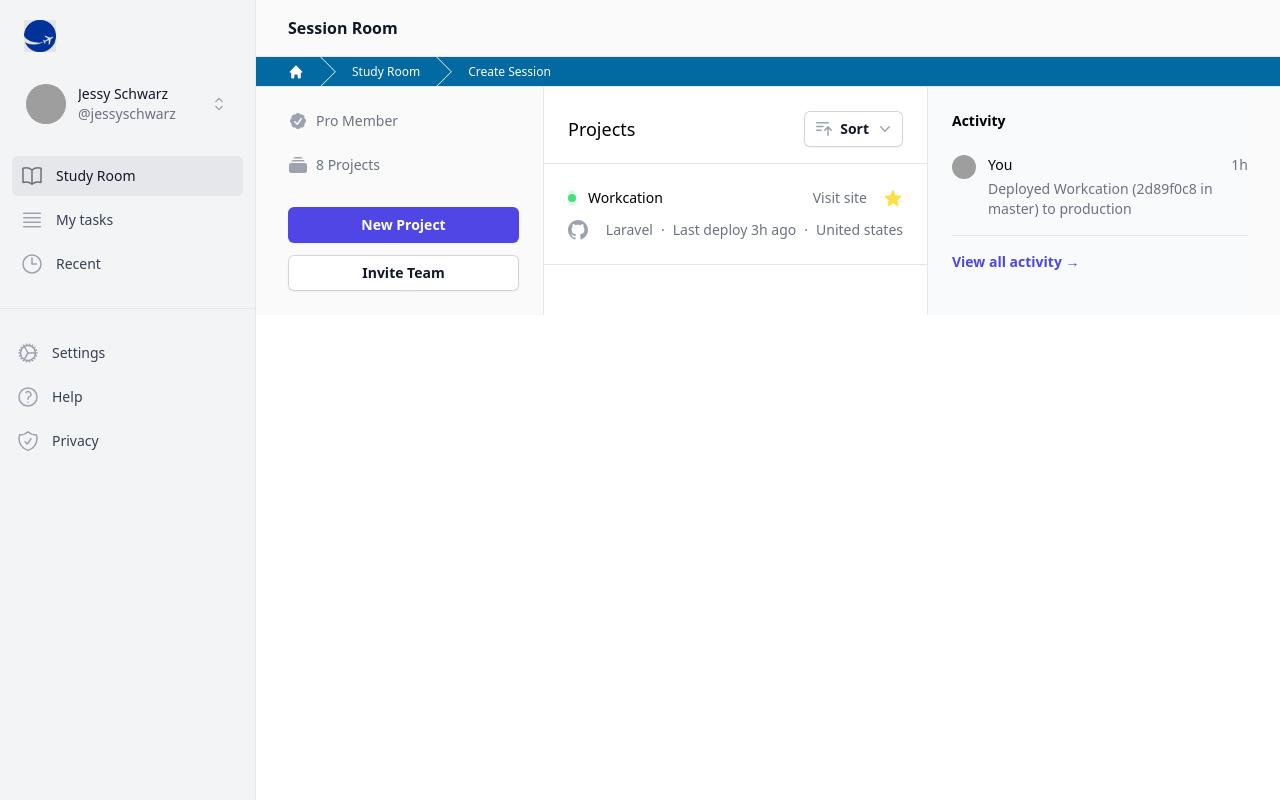
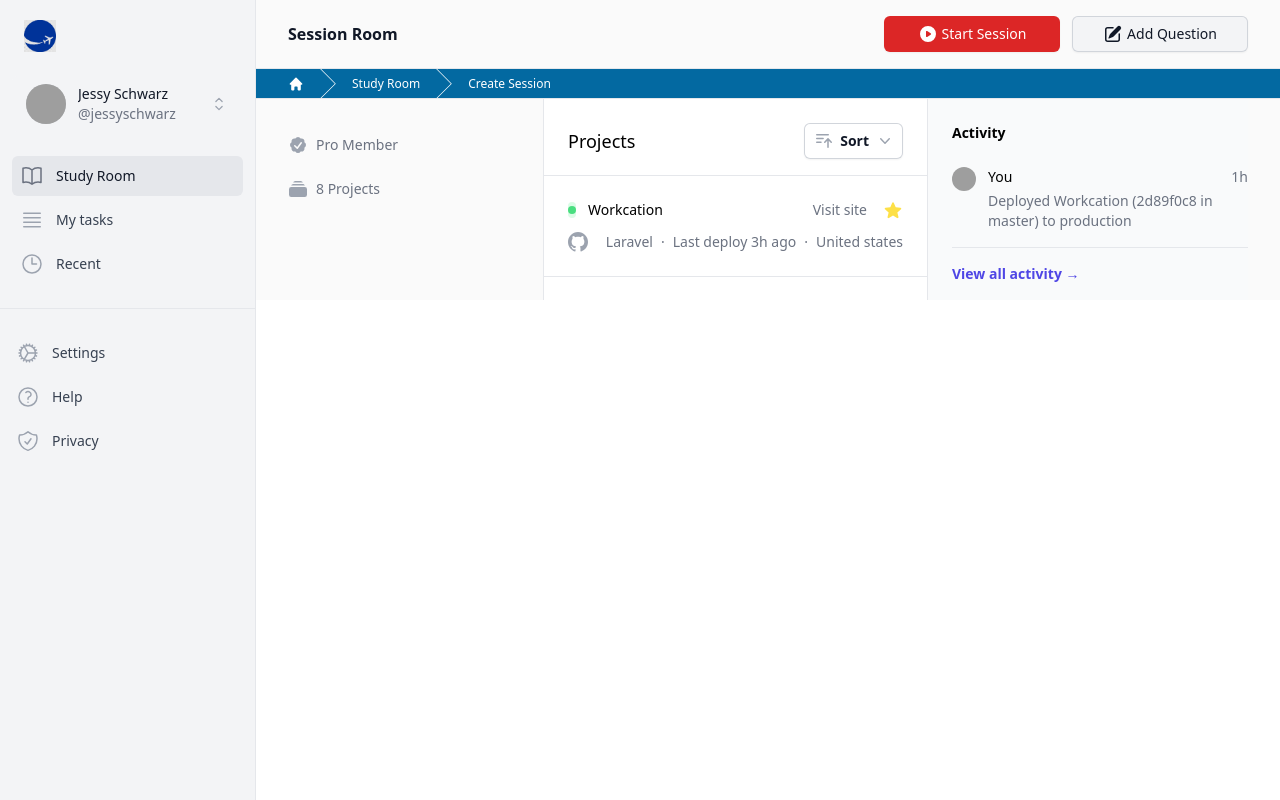
Before and after one commit to maariyadiminsky/pilot-buddy, a React (Create React App) app: page / in a window 1280 px wide. Built offline with nearby package versions, Linux system fonts and the light colour scheme; grey boxes are pictures that could not be loaded; a web font is replaced by a local one.

Commit message:
add start session and add question button to header

```diff
--- /dev/null
+++ b/src/modules/common/components/button/BrandButton.tsx
@@ -0,0 +1,56 @@
+import { type HeroIconType } from '@common/types';
+import { truthyString } from '@common/utils';
+
+enum ButtonTypeEnum {
+  clear = 'clear',
+  solid = 'solid',
+}
+
+type ButtonType = keyof typeof ButtonTypeEnum;
+
+interface BrandButtonProps {
+  text: string;
+  srText: string;
+  buttonType: ButtonType;
+  icon?: HeroIconType;
+  handleOnClick?: () => void;
+}
+
+export type BrandButtonType = BrandButtonProps;
+
+const styles = {
+  clear:
+    'bg-gray-100 text-gray-900 ring-1 ring-inset ring-gray-300 hover:bg-sky-700 hover:text-white sm:ml-0',
+  solid:
+    'bg-sky-700 text-white hover:bg-sky-800 focus-visible:outline focus-visible:outline-2 focus-visible:outline-offset-2 focus-visible:outline-red-800 sm:ml-3',
+  solidRed:
+    'text-white bg-red-600 hover:bg-sky-700 focus-visible:outline focus-visible:outline-2 focus-visible:outline-offset-2 focus-visible:outline-red-800 sm:ml-3',
+};
+
+const BrandButton = ({ text, srText, buttonType, icon, handleOnClick }: BrandButtonProps) => {
+  const Icon = icon;
+
+  return (
+    <button
+      type="button"
+      className={truthyString(
+        'group subpixel-antialiased inline-flex justify-center items-center rounded-md w-44 h-9 text-sm shadow-sm',
+        styles[buttonType]
+      )}
+      onClick={() => handleOnClick?.()}
+    >
+      <span className="sr-only">{srText}</span>
+      {Icon && (
+        <Icon
+          className={truthyString(
+            buttonType === 'clear' ? 'text-gray-900 group-hover:text-white' : 'text-white',
+            'font-light h-5 w-5 mr-1'
+          )}
+          aria-hidden="true"
+        />
+      )}
+      {text}
+    </button>
+  );
+};
+export default BrandButton;
--- a/src/modules/common/components/header/HeaderWithActions.tsx
+++ b/src/modules/common/components/header/HeaderWithActions.tsx
@@ -1,31 +1,9 @@
-import { type HeroIconType } from '@common/types';
-import { truthyString, getUniqId } from '@common/utils';
-
-enum ButtonTypeEnum {
-  clear = 'clear',
-  solid = 'solid',
-}
-
-type ButtonType = keyof typeof ButtonTypeEnum;
-
-const styles = {
-  clear:
-    'sm:order-0 order-1 ml-3 inline-flex items-center rounded-md bg-gray-100 text-gray-900 px-3 py-2 text-sm font-semibold shadow-sm ring-1 ring-inset ring-gray-300 hover:bg-gray-50 sm:ml-0',
-  solid:
-    'sm:order-1 order-0 inline-flex items-center rounded-md bg-sky-700 px-3 py-2 text-sm font-semibold text-white shadow-sm hover:bg-sky-800 focus-visible:outline focus-visible:outline-2 focus-visible:outline-offset-2 focus-visible:outline-red-800 sm:ml-3',
-};
-
-export interface HeaderActionItemType {
-  text: string;
-  srText: string;
-  buttonType: ButtonType;
-  icon?: HeroIconType;
-  handleOnClick?: () => void;
-}
+import BrandButton, { type BrandButtonType } from '@common/components/button/BrandButton';
+import { getUniqId } from '@common/utils';
 
 interface HeaderWithActionsProps {
   title?: string;
-  actions?: HeaderActionItemType[];
+  actions?: BrandButtonType[];
 }
 
 const HeaderWithActions = ({ title, actions }: HeaderWithActionsProps) => (
@@ -35,31 +13,10 @@ const HeaderWithActions = ({ title, actions }: HeaderWithActionsProps) => (
         {title}
       </h1>
     </div>
-    <div className="mt-4 flex sm:ml-4 sm:mt-0">
-      {actions?.map(({ text, srText, buttonType, icon, handleOnClick }) => {
-        const Icon = icon;
-
-        return (
-          <button
-            key={getUniqId(text)}
-            type="button"
-            className={truthyString('inline-flex justify-center font-light', styles[buttonType])}
-            onClick={() => handleOnClick?.()}
-          >
-            <span className="sr-only">{srText}</span>
-            {Icon && (
-              <Icon
-                className={truthyString(
-                  buttonType === 'clear' ? 'text-gray-500' : 'text-white',
-                  'font-light h-5 w-5 mr-1'
-                )}
-                aria-hidden="true"
-              />
-            )}
-            {text}
-          </button>
-        );
-      })}
+    <div className="mt-4 flex sm:ml-4 sm:mt-0 space-x-3">
+      {actions?.map((action) => (
+        <BrandButton key={getUniqId()} {...{ ...action }} />
+      ))}
     </div>
   </div>
 );
--- a/src/modules/common/components/page/PageWrapper.tsx
+++ b/src/modules/common/components/page/PageWrapper.tsx
@@ -10,11 +10,9 @@ import { useState } from 'react';
 
 import Sidebar from '@modules/common/components/sidebar/Sidebar';
 import SearchHeader from '@common/components/header/SearchHeader';
-import HeaderWithActions, {
-  type HeaderActionItemType,
-} from '@common/components/header/HeaderWithActions';
+import HeaderWithActions from '@common/components/header/HeaderWithActions';
 import Breadcrumbs from '@modules/common/components/page/components/Breadcrumbs';
-
+import { type BrandButtonType } from '@common/components/button/BrandButton';
 import { type ChildrenType } from '@common/types';
 
 const navigation = [
@@ -31,7 +29,7 @@ const secondaryNavigation = [
 
 interface PageWrapperProps {
   title?: string;
-  headerActions?: HeaderActionItemType;
+  headerActions?: BrandButtonType[];
   children: ChildrenType;
 }
 
@@ -46,12 +44,7 @@ const PageWrapper = ({ title, headerActions, children }: PageWrapperProps) => {
         <SearchHeader {...{ setSidebarOpen }} shouldShowSearch={false} />
         <main className="flex-1">
           <>
-            <HeaderWithActions
-              title={title}
-              // todo fix typescript enum issue
-              /* @ts-ignore */
-              actions={headerActions}
-            />
+            <HeaderWithActions title={title} actions={headerActions} />
             <Breadcrumbs />
             {children}
           </>
--- a/src/modules/study-room/StudyRoom.tsx
+++ b/src/modules/study-room/StudyRoom.tsx
@@ -1,10 +1,11 @@
 // todo add typescript
 // @ts-nocheck
-import { PlusCircleIcon } from '@heroicons/react/20/solid';
+import { PlusIcon } from '@heroicons/react/20/solid';
 import PageWrapper from '@modules/common/components/page/PageWrapper';
 import PinnedItems from '@modules/study-room/components/pinned-session/PinnedSessions';
 import SessionsTable from '@modules/study-room/components/SessionsTable';
 import { useCallback, useMemo } from 'react';
+import { type BrandButtonType } from '@common/components/button/BrandButton';
 
 const pinnedItems = [
   {
@@ -73,15 +74,16 @@ const StudyRoom = () => {
   };
 
   const getHeaderActions = useCallback(
-    () => [
+    () =>
+      [
         {
           text: 'Create',
           srText: 'Create new session',
-        icon: PlusCircleIcon,
+          icon: PlusIcon,
           buttonType: 'solid',
           handleOnClick: () => routeToAddSessionScreen(),
         },
-    ],
+      ] as BrandButtonType[],
     []
   );
 
@@ -89,6 +91,7 @@ const StudyRoom = () => {
 
   return (
     <PageWrapper title="Study Room" headerActions={headerActions}>
+      <>
         <PinnedItems
           title="Pinned Sessions"
           items={pinnedItems}
@@ -103,6 +106,7 @@ const StudyRoom = () => {
             handleRemoveAllSessions,
           }}
         />
+      </>
     </PageWrapper>
   );
 };
--- a/src/modules/study-room/StudySession.tsx
+++ b/src/modules/study-room/StudySession.tsx
@@ -1,25 +1,55 @@
 // todo add typescript
 // @ts-nocheck
+import { PlayCircleIcon, PencilSquareIcon } from '@heroicons/react/20/solid';
 import PageWrapper from '@modules/common/components/page/PageWrapper';
-import SessionStatsAndAction from '@modules/study-room/components/SessionStatsAndAction';
+import SessionStatsAndActions from '@modules/study-room/components/SessionStatsAndActions';
 import SessionQuestionsList from '@modules/study-room/components/SessionQuestionsList';
 import SessionGoals from '@modules/study-room/components/SessionGoals';
+
+import { useCallback, useMemo } from 'react';
 
 // todo: get session name and add to PageWrapper title
 const StudySession = () => {
   // eslint-disable-next-line
-  const handleCreateSession = () => {
-    // handle add session
-    // pass data here eventually
+  const handleStartSession = (id: number) => {
+    // handle start session
   };
 
+  // eslint-disable-next-line
+  const handleAddQuestion = (id: number) => {
+    // handle add question, open modal
+  };
+
+  const getHeaderActions = useCallback(
+    () =>
+      [
+        {
+          text: 'Start Session',
+          srText: 'Start session',
+          icon: PlayCircleIcon,
+          buttonType: 'solidRed',
+          handleOnClick: (id: number) => handleStartSession(id),
+        },
+        {
+          text: 'Add Question',
+          srText: 'Add question to session',
+          icon: PencilSquareIcon,
+          buttonType: 'clear',
+          handleOnClick: (id: number) => handleAddQuestion(id),
+        },
+      ] as BrandButtonType[],
+    []
+  );
+
+  const headerActions = useMemo(() => getHeaderActions(), []);
+
   return (
-    <PageWrapper title="Session Room">
+    <PageWrapper title="Session Room" headerActions={headerActions}>
       <>
         <div className="relative flex min-h-full min-w-full flex-col bg-inherit">
           <div className="w-full flex-grow xl:flex px-8">
             <div className="min-w-0 flex-1 bg-inherit xl:flex">
-              <SessionStatsAndAction />
+              <SessionStatsAndActions />
               <SessionQuestionsList />
             </div>
             <SessionGoals />
--- a/src/modules/study-room/components/SessionStatsAndAction.tsx
+++ b/src/modules/study-room/components/SessionStatsAndActions.tsx
@@ -1,11 +1,12 @@
 import { CheckBadgeIcon, RectangleStackIcon } from '@heroicons/react/20/solid';
 
-const SessionStatsAndAction = () => (
+// todo: this will be the notes sections
+const SessionStatsAndActions = () => (
   <div className="bg-inherit xl:w-64 xl:flex-shrink-0 xl:border-r xl:border-gray-200">
     <div className="py-6 pl-4 pr-6 sm:pl-6 lg:pl-8 xl:pl-0">
       <div className="flex items-center justify-between">
         <div className="flex-1 space-y-8">
-          <div className="space-y-8 sm:flex sm:items-center sm:justify-between sm:space-y-0 xl:block xl:space-y-8">
+          <div className="xl:mt-3 space-y-8 sm:flex sm:items-center sm:justify-between sm:space-y-0 xl:block xl:space-y-8">
             {/* Meta info */}
             <div className="flex flex-col space-y-6 sm:flex-row sm:space-x-8 sm:space-y-0 xl:flex-col xl:space-x-0 xl:space-y-6">
               <div className="flex items-center space-x-2">
@@ -17,21 +18,6 @@ const SessionStatsAndAction = () => (
                 <span className="text-sm font-medium text-gray-500">8 Projects</span>
               </div>
             </div>
-            {/* Action buttons */}
-            <div className="flex flex-col sm:flex-row xl:flex-col">
-              <button
-                type="button"
-                className="inline-flex items-center justify-center rounded-md bg-indigo-600 px-3 py-2 text-sm font-semibold text-white shadow-sm hover:bg-indigo-500 focus-visible:outline focus-visible:outline-2 focus-visible:outline-offset-2 focus-visible:outline-indigo-600 xl:w-full"
-              >
-                New Project
-              </button>
-              <button
-                type="button"
-                className="mt-3 inline-flex items-center justify-center rounded-md bg-white px-3 py-2 text-sm font-semibold text-gray-900 shadow-sm ring-1 ring-inset ring-gray-300 hover:bg-gray-50 sm:ml-3 sm:mt-0 xl:ml-0 xl:mt-3 xl:w-full"
-              >
-                Invite Team
-              </button>
-            </div>
           </div>
         </div>
       </div>
@@ -39,4 +25,4 @@ const SessionStatsAndAction = () => (
   </div>
 );
 
-export default SessionStatsAndAction;
+export default SessionStatsAndActions;
```
Also changed, not shown: src/modules/study-room/components/SessionsTable.tsx (+3 -8 lines). Lines whose indentation alone changed are shown as unchanged.
